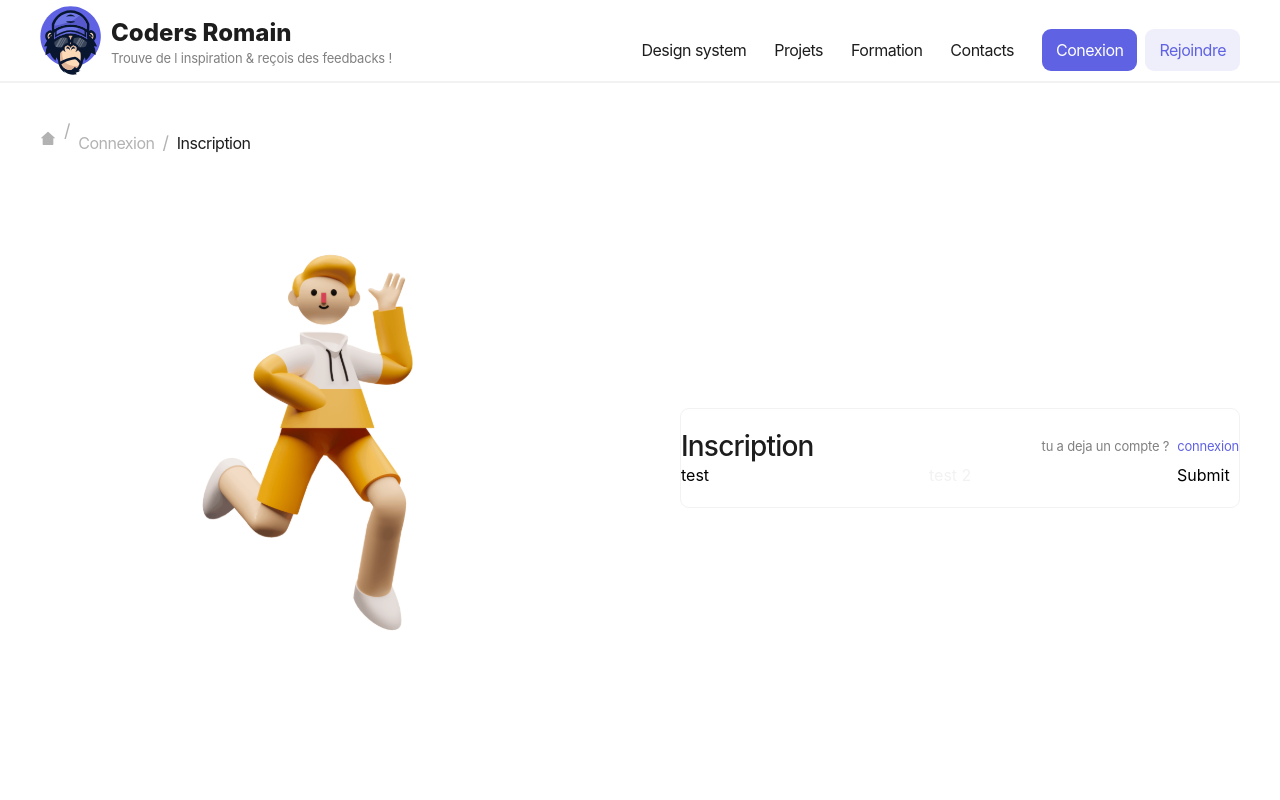
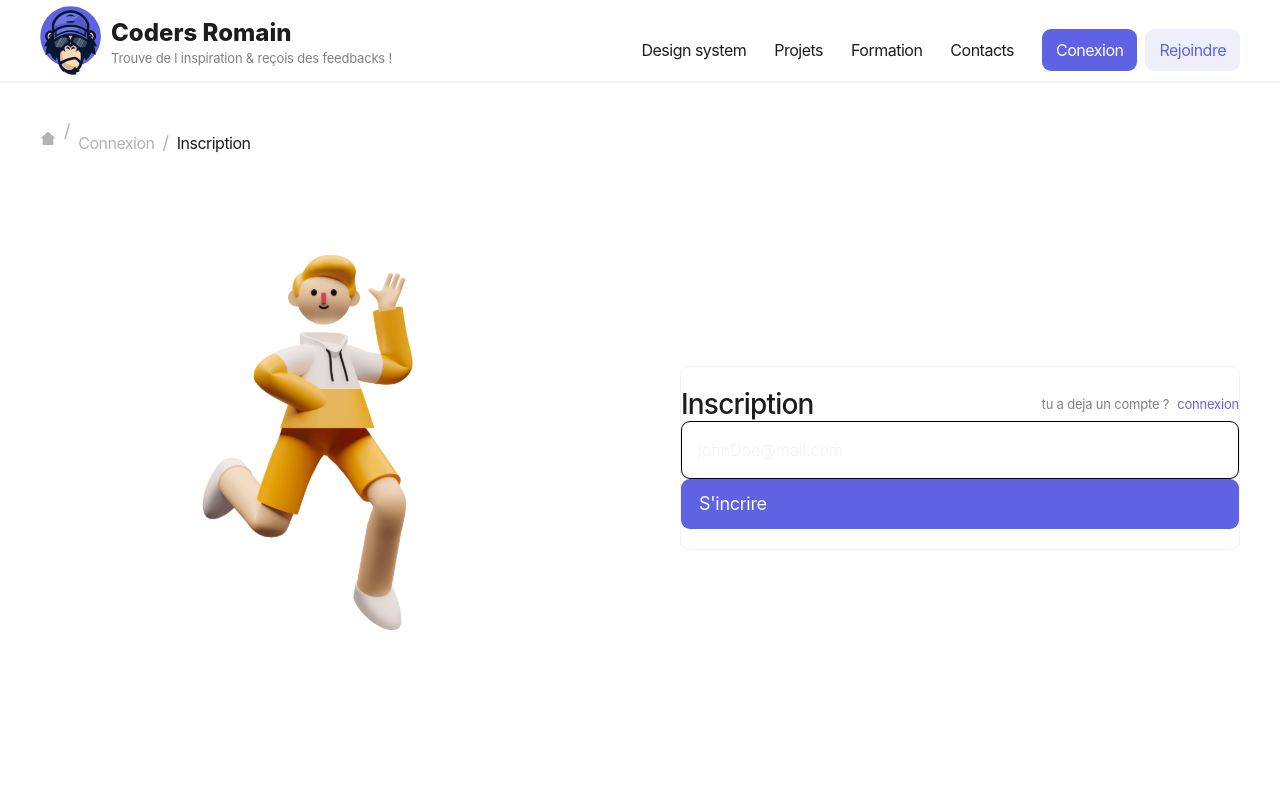
Before and after one commit to romainpro/front-end, a Next.js app: page /connexion/inscription in a window 1280 px wide. Shown: the top 800 px of the page. Built offline with nearby package versions, Linux system fonts and the light colour scheme.

Commit message:
react-from-hoock

```diff
--- /dev/null
+++ b/src/ui/design-system/Forms/input.tsx
@@ -0,0 +1,41 @@
+import clsx from "clsx";
+
+interface Props{
+    isLoading:boolean;
+    placeholder:string;
+    type?:"text"|"email"|"password";
+    register:any;
+    errors:any;
+    errorMsg?:string;
+    id:string;
+    resuired?:boolean;
+    isAutocompleted?:boolean
+}
+
+
+
+export const Input=({
+    isLoading,
+    placeholder,
+    type="text",
+    register,
+    errors,
+    errorMsg ="tu doit renseigner ce champ",
+    id,
+    resuired=true,
+    isAutocompleted=false,
+}:Props)=>{
+    return (
+        <input type={type}
+        placeholder={placeholder}
+        className={clsx(
+            "w-full p-4 font-light border boreder-gray-400 rounded focus:outline-none focus:ring-1 focus:ring-primary"
+        )}
+        disabled={isLoading}
+        {...register(id,{
+            required:{
+                value:resuired , message:{errorMsg}}})}
+         autoComplete={isAutocompleted ? "on" :"off"}
+        />
+    )
+}
--- a/src/ui/design-system/button/button.tsx
+++ b/src/ui/design-system/button/button.tsx
@@ -16,6 +16,8 @@ interface Props{
     baseUrl?:string;
     linktype?:LinkType;
     action?:Function;
+    type?:"button"|"submit"
+    fullWith?:boolean;
 }
 
 
@@ -30,7 +32,9 @@ export const Button=({
     children,
     baseUrl,
     linktype ="internal",
-    action = ()=>{}
+    type="button",
+    fullWith=false,
+    action = ()=>{},
 
 }:Props)=>{
 
@@ -128,8 +132,9 @@ export const Button=({
 
     const buttonElement =(
         <button
-        type="button"
+        type={type}
         className={clsx(variantStyles,icoSize,sizeStyles, isLoading && "cursor-wait",
+        fullWith && "w-full",
         isLoading && "cursor-wait","relative animate")}
         onClick={handleClick}
         disabled={disabled}
--- a/src/ui/modules/authentication/register/register.container.tsx
+++ b/src/ui/modules/authentication/register/register.container.tsx
@@ -31,6 +31,7 @@ const onSubmit: SubmitHandler<RegisterFormFielsType> = async (formData)=>{
     handleSubmit,
     onSubmit,
     isloading,
+
   }}
 />
 
--- a/src/ui/modules/authentication/register/register.form.tsx
+++ b/src/ui/modules/authentication/register/register.form.tsx
@@ -1,24 +1,29 @@
 import { FormType } from "@/types/forms";
+import { Input } from "@/ui/design-system/Forms/input";
+import { Button } from "@/ui/design-system/button/button";
 
 interface Props {
   form: FormType;
 }
 
 export const RegisterFrom = ({ form }: Props) => {
+  const { control, onsubmit, errors, isLoading, register, handleSubmit } = form;
 
-    const { control, onsubmit, errors, isLoading, register, handleSubmit } = form;
+  return (
+  <form onSubmit={handleSubmit(onsubmit)}>
 
 
-  return <>
-  <form onSubmit={handleSubmit(onsubmit)}>
-    <input defaultValue="test" {...register("example")} />
-
-    <input placeholder="test 2" {...register("exampleRequided",{required:true})}/>
-
-    {errors.exampleRequided && <span> This field is required</span>}
-
-    <input type="submit" />
-
+    <Input
+     isLoading={isLoading}
+     placeholder="johnDoe@mail.com"
+     type="email"
+     register={register}
+     errors={errors}
+     errorMsg ="tu doit renseigner ce champ"
+     id="email"
+     isAutocompleted={false}
+     />
+    <Button isLoading={isLoading} type="submit" fullWith >S'incrire</Button>
   </form>
-  </>;
+  );
 };
```
